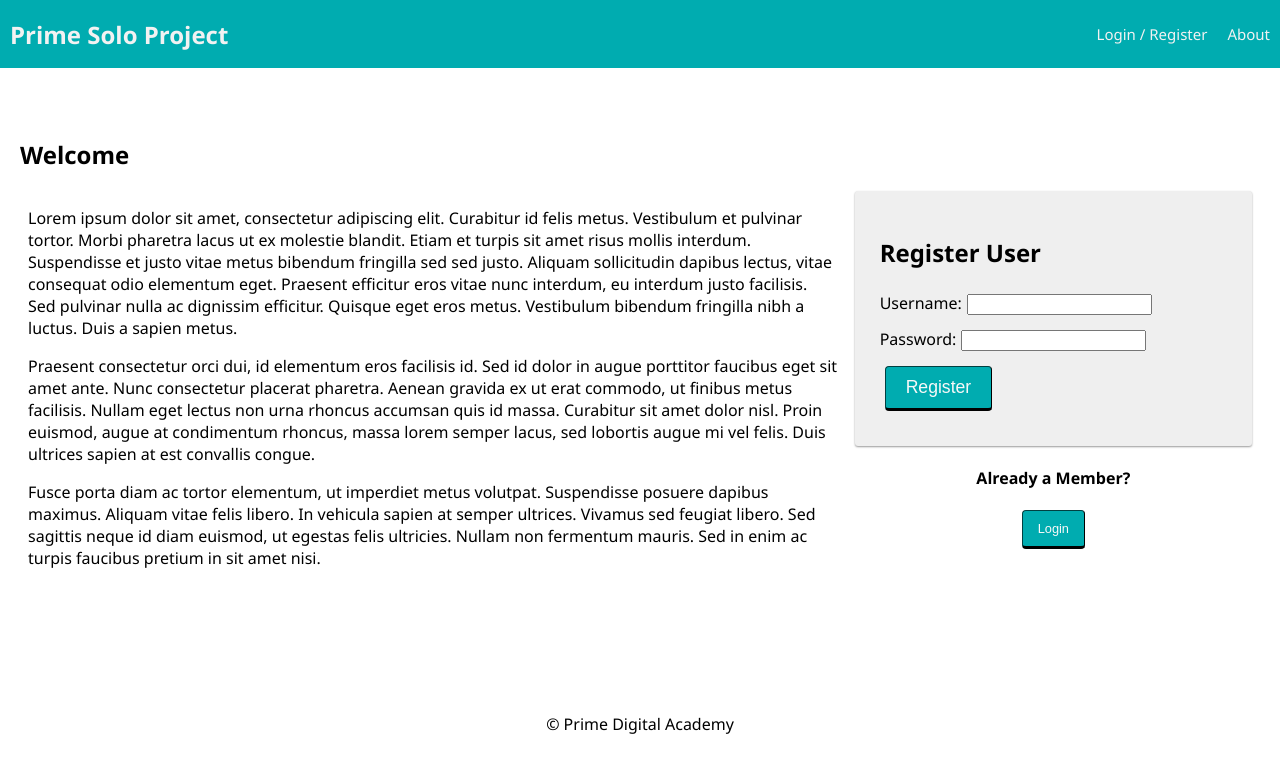
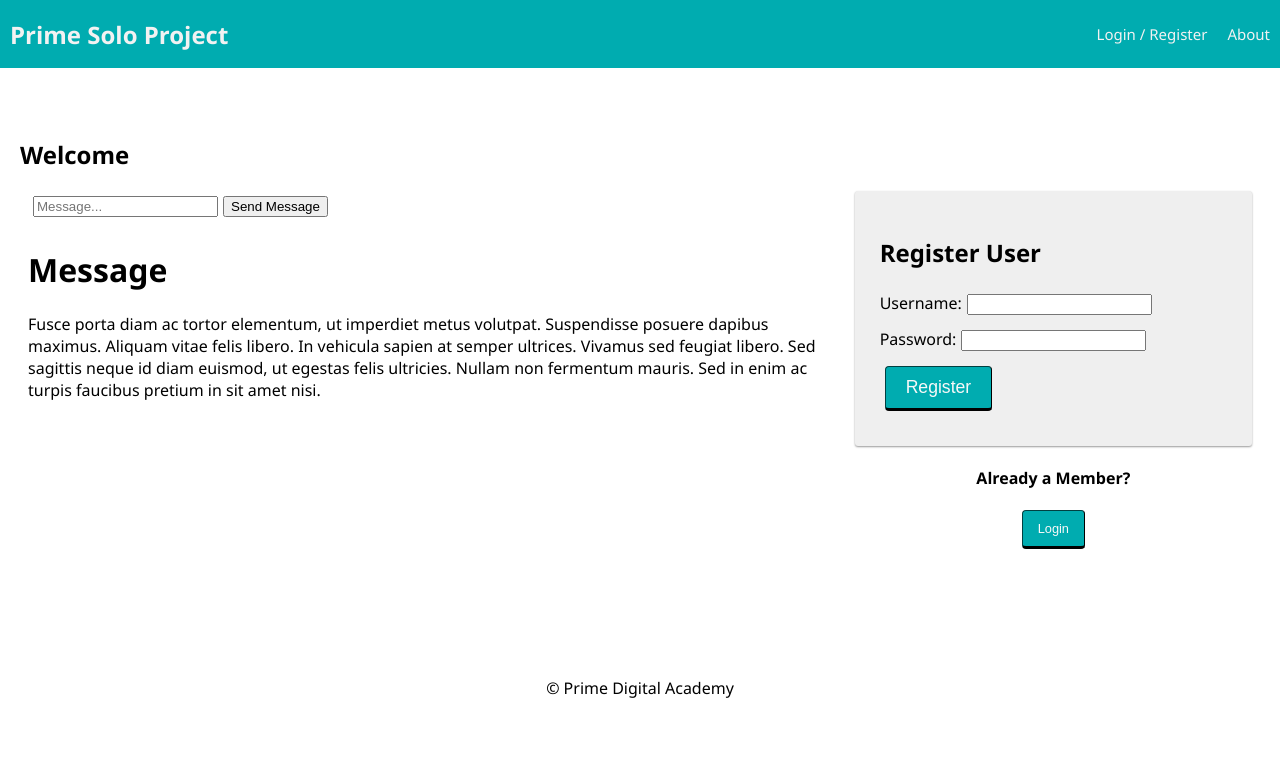
Before and after one commit to bencapp/omi-live, a React (Create React App) app: page /info#/home in a window 1280 px wide. Shown: the top 772 px of the page. Built offline with nearby package versions, Linux system fonts and the light colour scheme; no server answers.

Commit message:
set up basic structure for socket.io in client and server

```diff
--- a/src/components/LandingPage/LandingPage.jsx
+++ b/src/components/LandingPage/LandingPage.jsx
@@ -1,6 +1,8 @@
-import React, { useState } from 'react';
+import React, { useState, useEffect } from 'react';
 import { useHistory } from 'react-router-dom';
 import './LandingPage.css';
+import io from 'socket.io-client'
+const socket = io.connect("http://localhost:3001")
 
 // CUSTOM COMPONENTS
 import RegisterForm from '../RegisterForm/RegisterForm';
@@ -13,34 +15,34 @@ function LandingPage() {
     history.push('/login');
   };
 
+  const [message, setMessage] = useState("")
+  const [messageReceived, setMessageReceived] = useState("");
+  const sendMessage = () => {
+    socket.emit("send_message", {message})
+  };
+
+  useEffect(() => {
+    socket.on("receive_message", (data) => {
+      setMessageReceived(data.message);
+    })
+  }, [socket])
+
+
   return (
     <div className="container">
       <h2>{heading}</h2>
 
       <div className="grid">
         <div className="grid-col grid-col_8">
-          <p>
-            Lorem ipsum dolor sit amet, consectetur adipiscing elit. Curabitur
-            id felis metus. Vestibulum et pulvinar tortor. Morbi pharetra lacus
-            ut ex molestie blandit. Etiam et turpis sit amet risus mollis
-            interdum. Suspendisse et justo vitae metus bibendum fringilla sed
-            sed justo. Aliquam sollicitudin dapibus lectus, vitae consequat odio
-            elementum eget. Praesent efficitur eros vitae nunc interdum, eu
-            interdum justo facilisis. Sed pulvinar nulla ac dignissim efficitur.
-            Quisque eget eros metus. Vestibulum bibendum fringilla nibh a
-            luctus. Duis a sapien metus.
-          </p>
+         <div>
+          <input placeholder = "Message..." onChange={(event) => {setMessage(event.target.value) }} />
+          <button onClick={sendMessage}>Send Message</button>
+          <h1> Message </h1>
+          {messageReceived}
+         </div>
 
-          <p>
-            Praesent consectetur orci dui, id elementum eros facilisis id. Sed
-            id dolor in augue porttitor faucibus eget sit amet ante. Nunc
-            consectetur placerat pharetra. Aenean gravida ex ut erat commodo, ut
-            finibus metus facilisis. Nullam eget lectus non urna rhoncus
-            accumsan quis id massa. Curabitur sit amet dolor nisl. Proin
-            euismod, augue at condimentum rhoncus, massa lorem semper lacus, sed
-            lobortis augue mi vel felis. Duis ultrices sapien at est convallis
-            congue.
-          </p>
+
+
 
           <p>
             Fusce porta diam ac tortor elementum, ut imperdiet metus volutpat.
--- a/src/index.js
+++ b/src/index.js
@@ -5,6 +5,8 @@ import { Provider } from 'react-redux';
 import store from './redux/store';
 
 import App from './components/App/App';
+
+
 
 const root = ReactDOM.createRoot(document.getElementById('react-root'));
 root.render(
```
Also changed, not shown: package.json (+5 -2 lines), src/Chat/ChatSetup.jsx (added), 1 other file (tests, documents, lock files or other folders).
